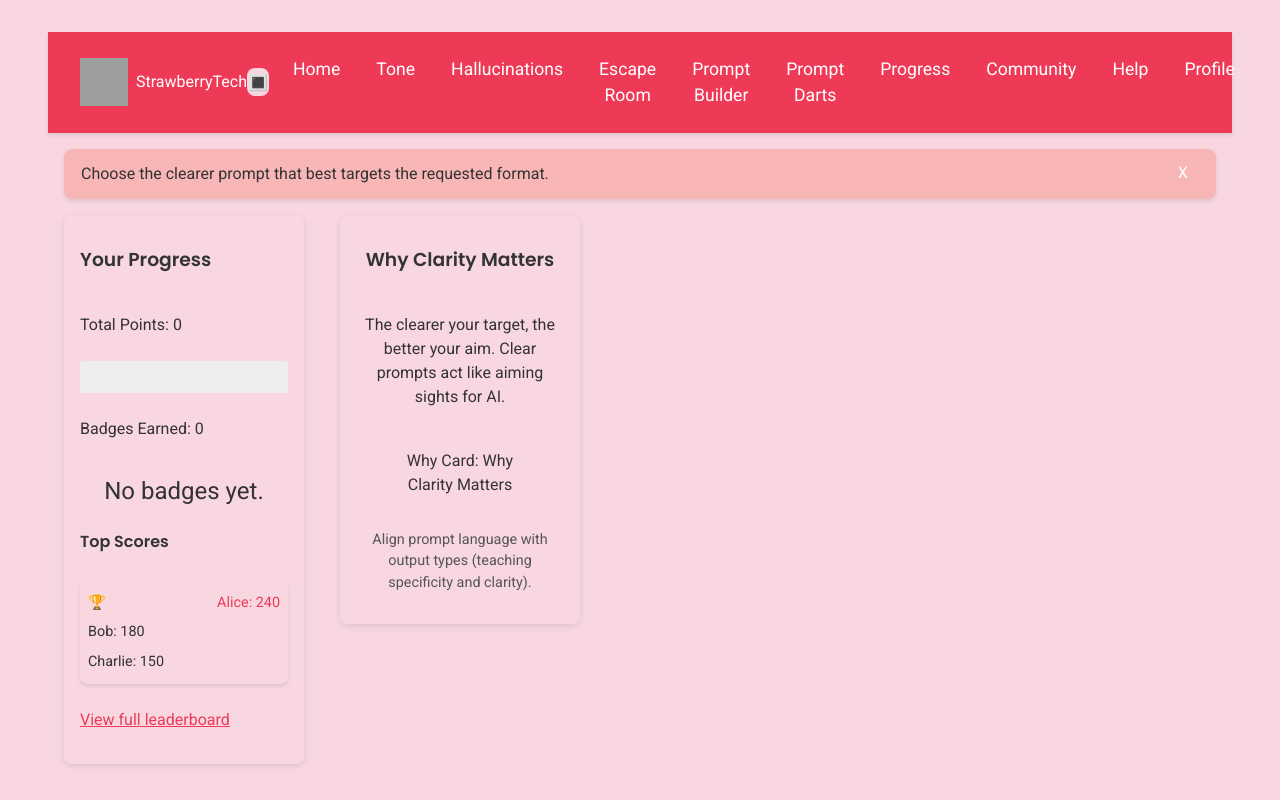
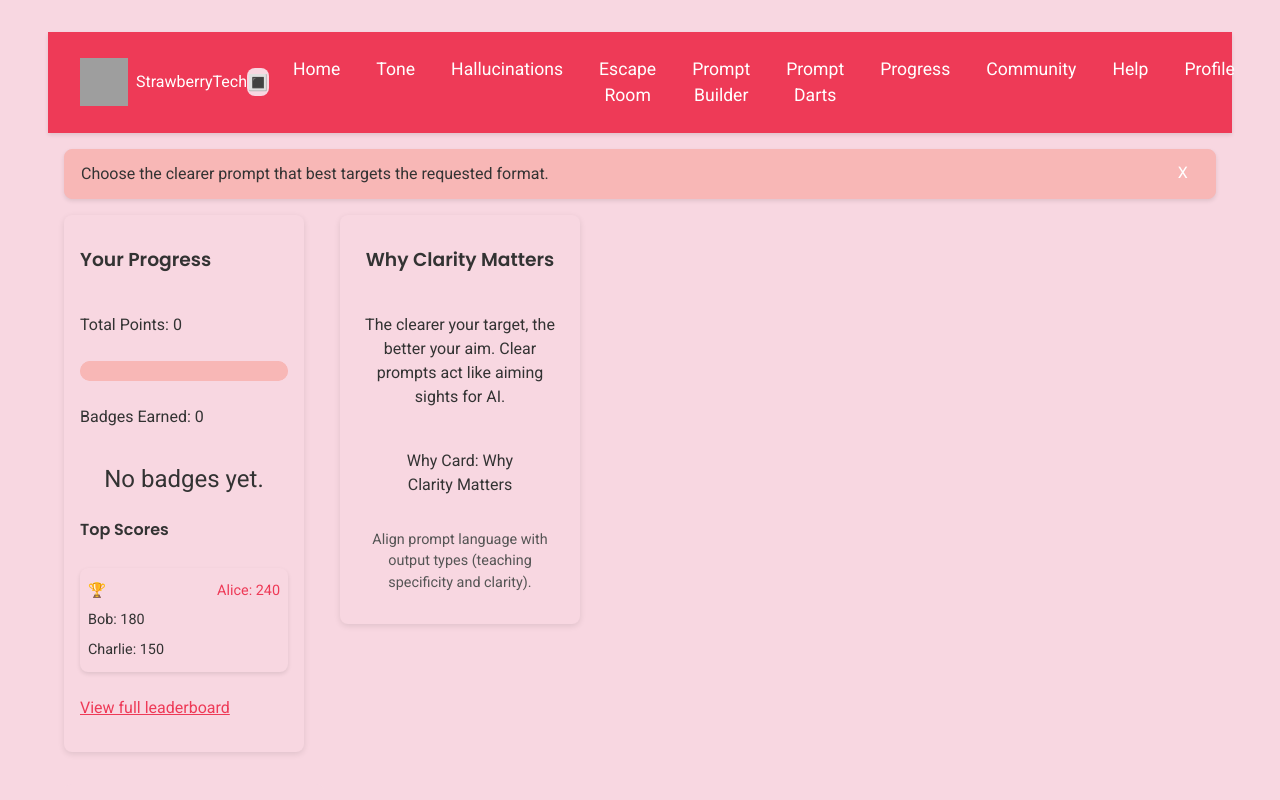
Before and after one commit to unnamedmistress/StrawberryTech, a React (Vite) app in the folder learning-games/: page /games/darts in a window 1280 px wide. Shown: the top 800 px of the page. Built offline with nearby package versions, Linux system fonts and the light colour scheme; grey boxes are pictures that could not be loaded.

Commit message:
style: update progress bar colors

```diff
--- a/learning-games/src/App.css
+++ b/learning-games/src/App.css
@@ -106,26 +106,28 @@
 
 .progress-sidebar progress {
   width: 100%;
-  height: 2rem;
-  accent-color: var(--color-brand);
+  height: 20px;
+  accent-color: var(--color-accent);
 
-  background-color: #eee;
-  border-radius: 4px;
+  background-color: var(--color-secondary);
+  border-radius: 10px;
   overflow: hidden;
   transition: width 0.4s ease;
 }
 .progress-sidebar progress::-webkit-progress-bar {
-  background-color: #eee;
-  border-radius: 4px;
+  background-color: var(--color-secondary);
+  border-radius: 10px;
   transition: width 0.5s ease;
 
 }
 .progress-sidebar progress::-webkit-progress-value {
-  background: var(--color-brand);
+  background: var(--color-accent);
+  border-radius: 10px;
   transition: width 0.4s ease;
 }
 .progress-sidebar progress::-moz-progress-bar {
-  background: var(--color-brand);
+  background: var(--color-accent);
+  border-radius: 10px;
   transition: width 0.4s ease;
 }
 /* Match-3 styles */
```
